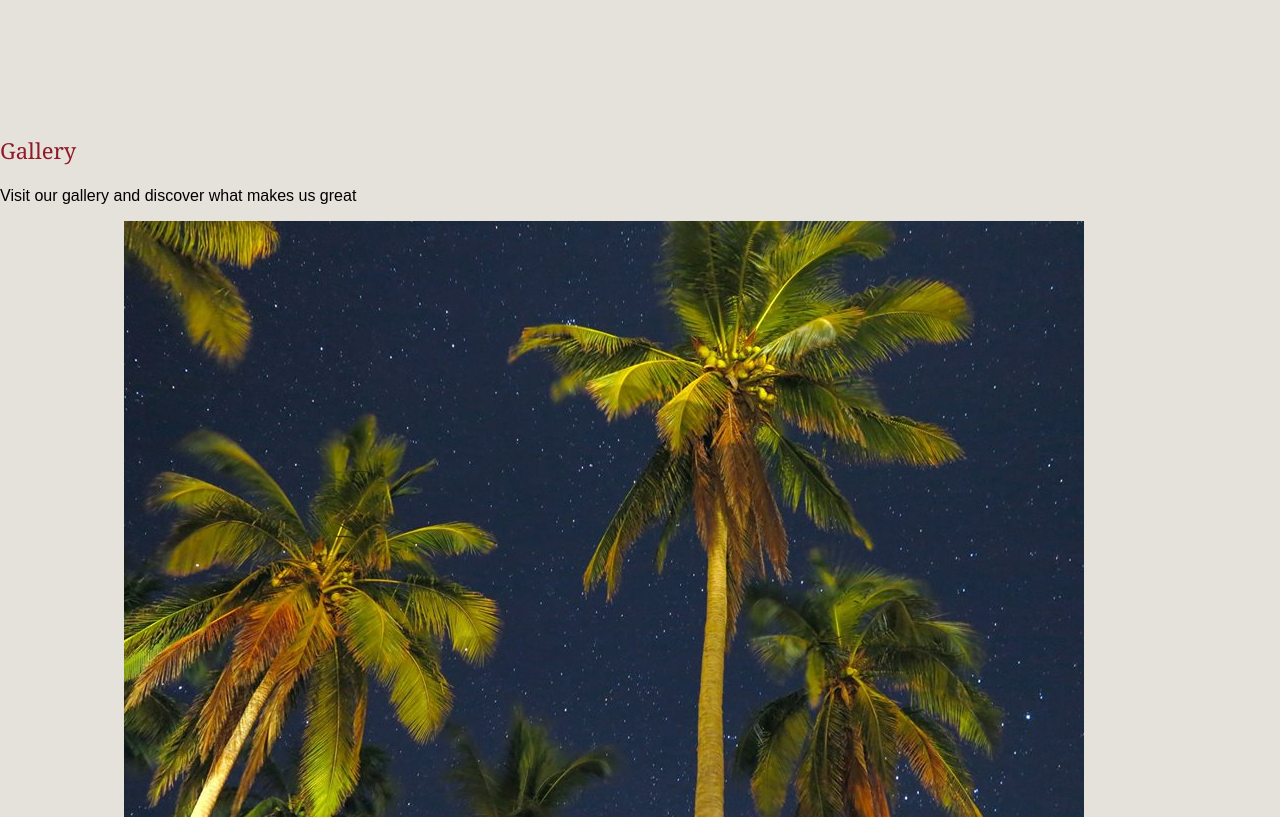
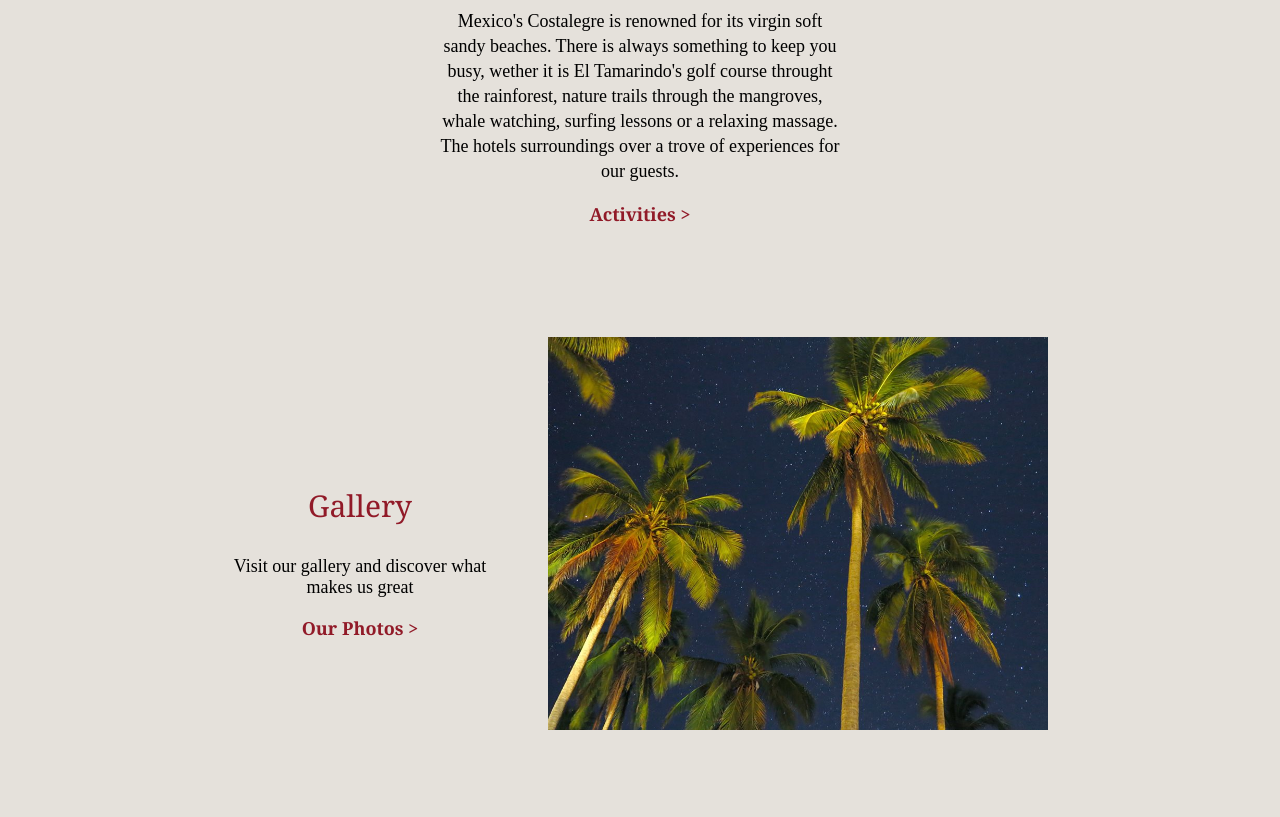
Before and after one commit to jcont12/Chantli-Mare, a React (Create React App) app: page / in a window 1280 px wide. Shown: the part 1983-2800 px from the top of the page. After the commit the page ends 2713 px from the top, so only its background shows below. Built offline with nearby package versions, Linux system fonts and the light colour scheme.

Commit message:
Finish styling home page

```diff
--- a/src/App.css
+++ b/src/App.css
@@ -50,7 +50,7 @@ h1 {
   font-style: normal;
   font-weight: 400;
   line-height: 1.5em;
-  margin: 5px 150px;
+  margin: 10px 400px 30px;
   text-align: center;
 }
 
@@ -86,5 +86,25 @@ h3 {
   font-weight: 400;
   font-family: Georgia,serif;
   color: #911A28;
-  font-size: 22px;
+  font-size: 30px;
 }
+
+div .home-gallery{
+  font-family: proxima-nova;
+  font-size: 18px;
+  width: 100%;
+  position:relative;
+  text-align: center;
+}
+
+div #home-gallery-intro{
+  margin-right: 60px;
+  width: 20%;
+  display: inline-block;
+}
+
+div #home-gallery-img{
+  width: 500px;
+  display:inline-block;
+  vertical-align:bottom;
+}
--- a/src/components/pages/homeComponents/gallery.js
+++ b/src/components/pages/homeComponents/gallery.js
@@ -6,10 +6,12 @@ class HomeGallery extends Component {
   render() {
     return (
       <div className='home-gallery'>
-        <h3> Gallery </h3>
-        <p> Visit our gallery and discover what makes us great </p>
-        <Link to='/Gallery' className='nav-options'> Our Photos > </Link>
-        <img src={require('../../../images/nightview2.jpg')} />
+        <div id='home-gallery-intro'>
+          <h3> Gallery </h3>
+          <p> Visit our gallery and discover what makes us great </p>
+          <Link to='/Gallery' className='nav-options'> Our Photos > </Link>
+        </div>
+        <img id='home-gallery-img' src={require('../../../images/nightview2.jpg')} />
         </div>
     )
   }
```
